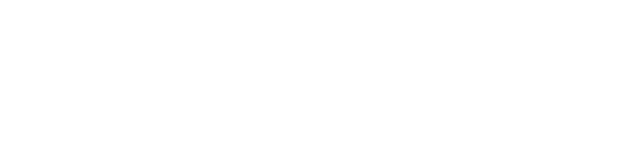
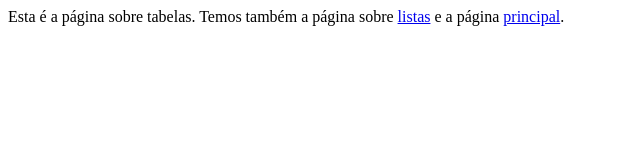
Before and after one commit to ufjf-dcc202/ufjf-dcc202-2023-3-b-atv4-beapedro, a website: page tabelas.html in a window 1280 px wide. Shown: the whole page, without its empty margins (0-640 px from the left). Drawn offline with Linux system fonts and the light colour scheme.

Commit message:
correção de links

```diff
--- a/tabelas.html
+++ b/tabelas.html
@@ -6,6 +6,6 @@
     <title>Document</title>
 </head>
 <body>
-
+    <main> Esta é a página sobre tabelas. Temos também a página sobre <a href="listas.html">listas</a> e a página <a href="index.html">principal</a>.</main>
 </body>
 </html>
```
